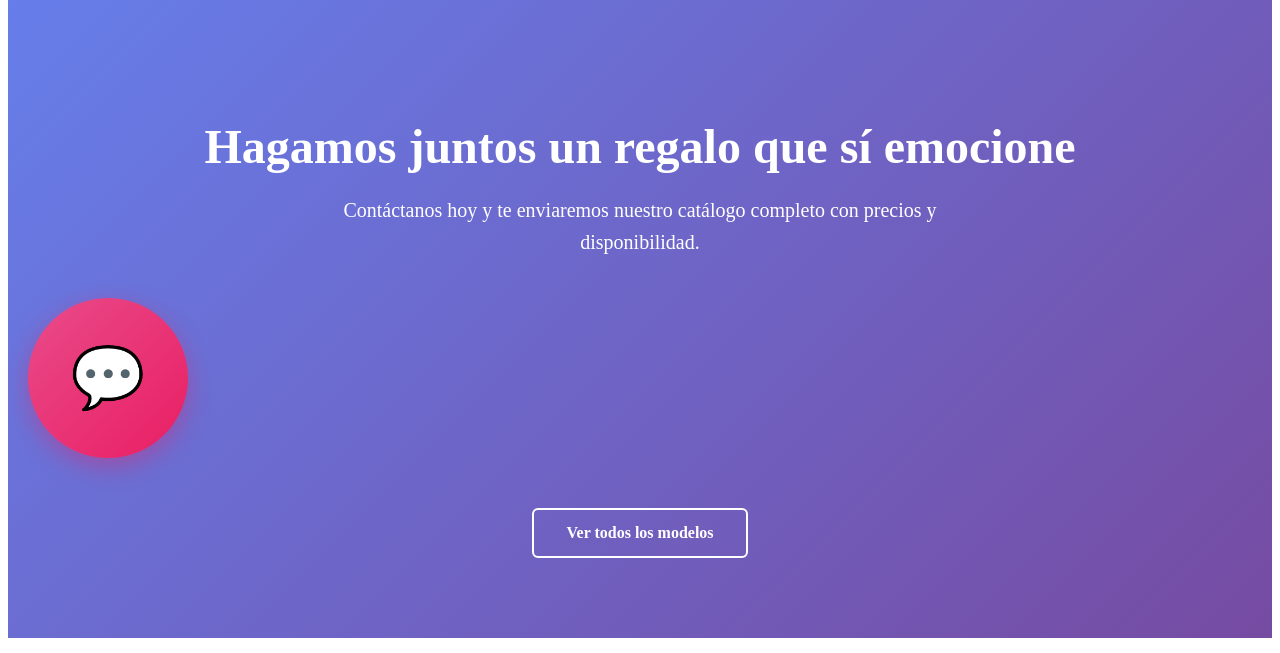
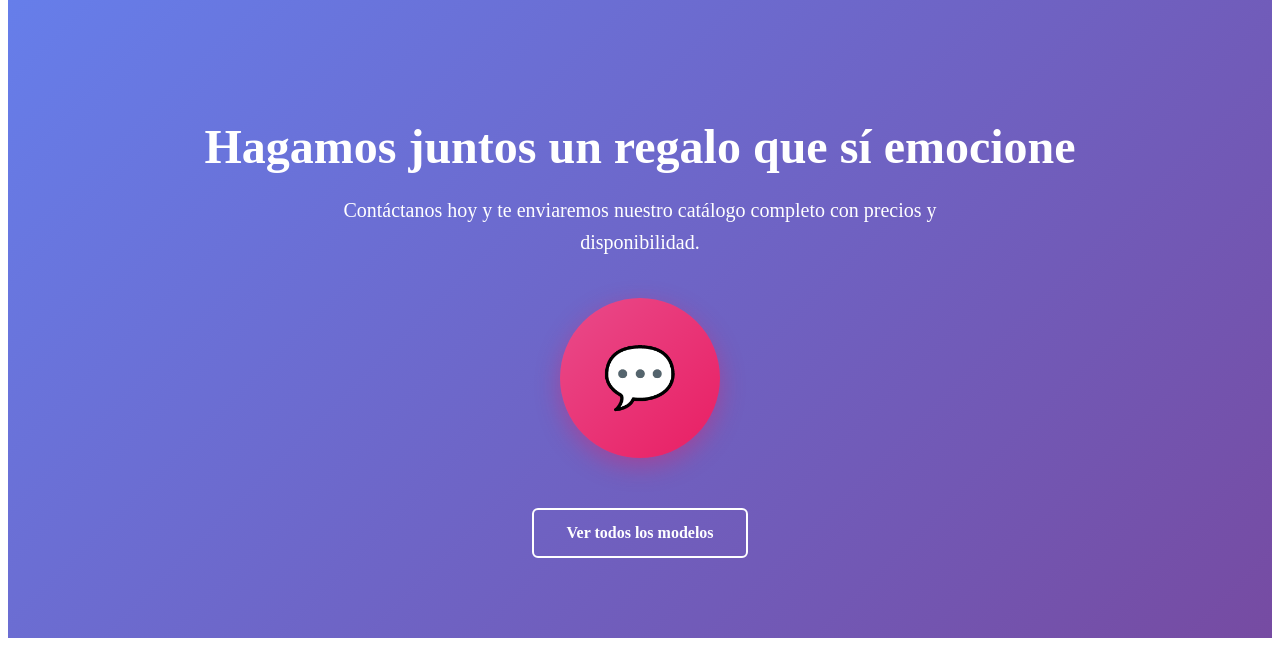
Before and after one commit to KimahriR/ucondieresis-wordpress, a WordPress theme: template wp-content/themes/ucondieresis/front-page.php in a window 1280 px wide. Shown: the part 3419-4072 px from the top of the page. Run offline with PHP 8.4 and a stand-in for WordPress, Linux system fonts and the light colour scheme; the site name, menu and one post (Sample post) are stand-ins, and other content is empty.

Commit message:
feat: center CTA button and fade out when menu opens

```diff
--- a/wp-content/themes/ucondieresis/assets/css/home.css
+++ b/wp-content/themes/ucondieresis/assets/css/home.css
@@ -342,7 +342,10 @@
   position: relative;
   width: 160px;
   height: 160px;
-  margin-bottom: 50px;
+  margin: 0 auto 50px;
+  display: flex;
+  align-items: center;
+  justify-content: center;
 }
 
 /* Main Button */
@@ -357,8 +360,9 @@
   box-shadow: 0 8px 24px rgba(233, 30, 99, 0.4);
   border: none;
   cursor: pointer;
-  transition: all 0.3s cubic-bezier(0.34, 1.56, 0.64, 1);
+  transition: all 0.4s cubic-bezier(0.34, 1.56, 0.64, 1);
   animation: whatsapp-circle-appear 0.6s ease-out;
+  opacity: 1;
 }
 
 .cta__whatsapp-button-main:hover {
@@ -376,15 +380,22 @@
   pointer-events: none;
 }
 
+/* Fade out button when menu opens */
+.cta__whatsapp-menu-container.is-open .cta__whatsapp-button-main {
+  opacity: 0;
+  pointer-events: none;
+}
+
 /* Menu Container */
 .cta__whatsapp-menu {
   position: absolute;
-  bottom: 0;
-  right: 0;
+  top: 50%;
+  left: 50%;
+  transform: translate(-50%, -50%);
   display: flex;
   flex-direction: column;
-  gap: 10px;
-  align-items: flex-start;
+  gap: 12px;
+  align-items: center;
   pointer-events: none;
 }
 
```
